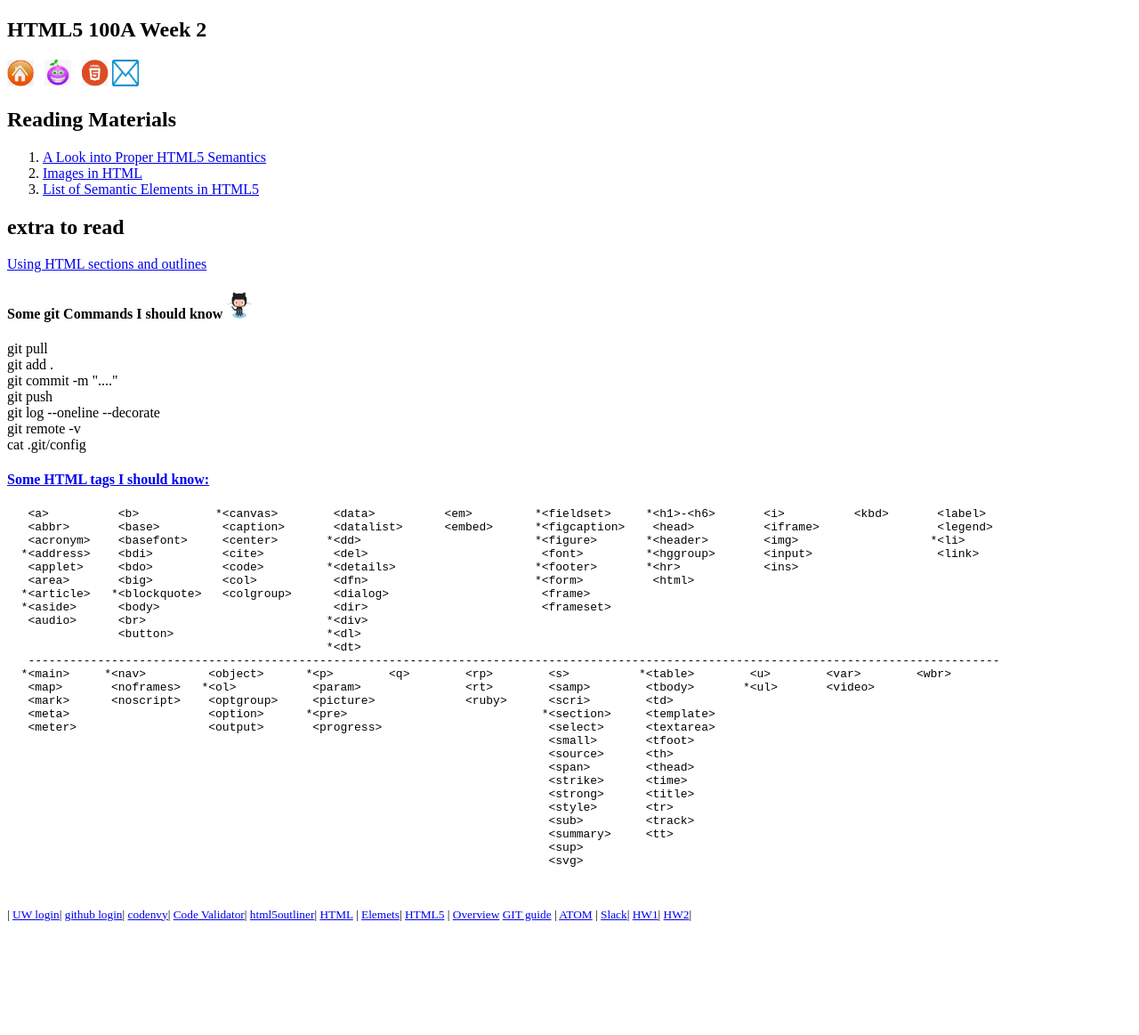
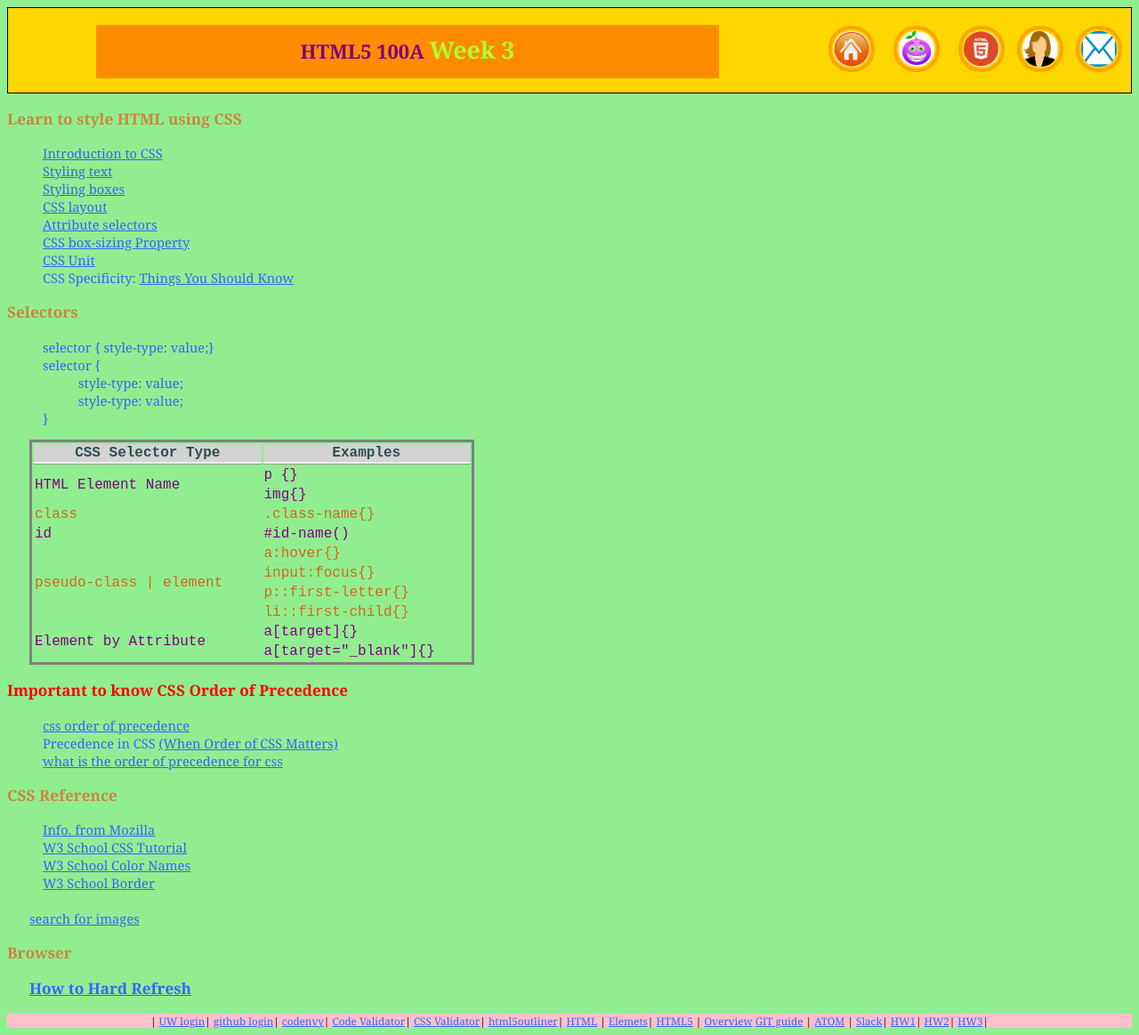
Before and after one commit to chanjessica/portfolio, a plain HTML site: page index.html in a window 1280 px wide. Shown: the whole page at 89% size. Before the commit the page ends 1044 px from the top, so only its background shows below. Drawn offline with Linux system fonts and the light colour scheme.

Commit message:
add image, rename w2 index file to week2, add a new index file, add a things-to-do file  and stylesheet

```diff
--- a/index.html
+++ b/index.html
@@ -2,85 +2,111 @@
 <html lang="en">
  <head>
    <meta charset="utf-8">
-      <title>HW2</title>
+      <title>HW3</title>
+	<link rel="stylesheet" type="text/css" href="styles/stylesheet.css">
   </head>
 <body>
 <section>
-<h1>HTML5 100A Week 2</h1>
+	<h1>HTML5 100A <span id="wk">Week 3</span>	</h1>
 		<header>
 		<nav>
-			<a href="index.html"><img src="images/home.png" alt="portfolio" width="30" height="30"></a> &nbsp;
-			<a href="things-to-do.html"><img src="images/smiley-berry.png" alt="Things to do" width="30" height="30"></a> &nbsp;
-			<a href="https://chanjessica.github.io/semantic-elements/" target="_blank"><img src="images/html5.png" alt="Semantic Elements" width="30" height="30"></a>
-			<a href="mailto:jchan_sea@yahoo.com"><img src="images/envelope.png" alt="email to jchan_sea@yahoo.com" width="30" height="30"></a>
+			<h4>
+				<a href="index.html"><img src="images/home.png" alt="portfolio"></a> &nbsp;
+				<a href="things-to-do.html"> <img src="images/smiley-berry.png" alt="Things to do"></a> &nbsp;
+			<a href="https://chanjessica.github.io/semantic-elements/" target="_blank"><img src="images/html5.png" alt="Semantic Elements" ></a>
+			<a href="https://ilvhk2.github.io/HappyBowl/" target="_blank"> <img src="images/female.png" alt="https://ilvhk2.github.io/HappyBowl/" ></a>
+				<a href="mailto:jchan_sea@yahoo.com"><img src="images/envelope.png" alt="email to jchan_sea@yahoo.com" ></a>
+			</h4>
 		</nav>
 	</header>
 	<article>
-	<h2>  Reading Materials </h2>
+		<h3>Learn to style HTML using CSS</h3>
 		<ol>
-		<li><a href="https://www.hongkiat.com/blog/html-5-semantics/" target="_blank">A Look into Proper HTML5 Semantics </a></li>
-		<li><a href="https://developer.mozilla.org/en-US/docs/Learn/HTML/Multimedia_and_embedding/Images_in_HTML" target="_blank">Images in HTML</a></li>
-		<li><a href="https://www.w3schools.com/html/html5_semantic_elements.asp" target="_blank">List of Semantic Elements in HTML5</a></li>
+		<li><a href="https://developer.mozilla.org/en-US/docs/Learn/CSS/Introduction_to_CSS" target="_blank">Introduction to CSS</a>
+		<li><a href="https://developer.mozilla.org/en-US/docs/Learn/CSS/Styling_text" target="_blank">Styling text</a>
+		<li><a href="https://developer.mozilla.org/en-US/docs/Learn/CSS/Styling_boxes" target="_blank">Styling boxes</a>
+		<li><a href="https://developer.mozilla.org/en-US/docs/Learn/CSS/CSS_layout" target="_blank">CSS layout</a>
+		<li><a href="https://developer.mozilla.org/en-US/docs/Learn/CSS/Introduction_to_CSS/Attribute_selectors" target="_blank">Attribute selectors</a>
+		<li><a href="https://www.w3schools.com/CSSref/css3_pr_box-sizing.asp"  target="_blank">CSS box-sizing Property</a>
+		<li><a href="https://www.w3schools.com/cssref/css_units.asp" target="_blank">CSS Unit</a>
+		<li>CSS Specificity: <a href="https://www.smashingmagazine.com/2007/07/css-specificity-things-you-should-know/" target="_blank">Things You Should Know</a></li>
 		</ol>
 	</article>
+
 	<article>
-<h2> extra to read</h2>
-<a href="https://developer.mozilla.org/en-US/docs/Web/Guide/HTML/Using_HTML_sections_and_outlines" target="_blank">Using HTML sections and outlines </a>
+		<h3>Selectors</h3>
+		<ul>
+		<li>selector { style-type: value;}</li>
+		<li>selector { </li>
+			<ul>
+			<li>style-type: value;</li>
+			<li>style-type: value;</li>
+		</ul>
+		<li>}</li>
+		</ul>
+
+		<table>
+		<tr><th>CSS Selector Type</th><th>Examples</th></tr>
+		<tr class="violet">
+			<td rowspan="2">HTML Element Name		</td><td>p {}		</td>
+		</tr>
+		<tr class="violet"><td>img{}</td></tr>
+		<tr class="brown">
+			<td>class</td><td>.class-name{}		</td>
+		</tr>
+		<tr class="violet">
+			<td>id</td><td>#id-name()		</td>
+		</tr>
+		<tr class="brown">
+			<td rowspan="4">pseudo-class | element</td><td> a:hover{}		</td>
+		</tr>
+		<tr class="brown"><td>input:focus{} </td></tr>
+		<tr class="brown"><td>p::first-letter{} </td></tr>
+		<tr class="brown"><td>li::first-child{} </td></tr>
+		<tr  class="violet">
+			<td rowspan="2">Element by Attribute</td><td>a[target]{}</td>
+		</tr>
+		<tr class="violet"><td>a[target="_blank"]{} </td></tr>
+		</table>
 	</article>
 
+	<article>
+		<h3 class="important">Important to know CSS Order of Precedence </h3>
+		<ol>
+			<li><a href="https://docs.bmc.com/docs/ars1808/css-order-of-precedence-820499184.html" target="_blank">css order of precedence </a></li>
+			<li>Precedence in CSS <a href="https://css-tricks.com/precedence-css-order-css-matters/" target="_blank">(When Order of CSS Matters) </a></li>
+			<li><a href="https://stackoverflow.com/questions/25105736/what-is-the-order-of-precedence-for-css" target="_blank">what is the order of precedence for css </a></li>
+		</ol>
+	<article>
+
+	<article>
+		<h3>CSS Reference</h3>
+		<ul>
+			<li><a href="https://developer.mozilla.org/en-US/docs/Web/CSS/Reference" target="_blank">Info. from Mozilla</a></li>
+			<li><a href="https://www.w3schools.com/css/default.asp" target="_blank">W3 School CSS Tutorial</a>	</li>
+			<li><a href="https://www.w3schools.com/colors/colors_names.asp" target="_blank">W3 School Color Names</a>	</li>
+			<li><a href="https://www.w3schools.com/css/css_border.asptarget="_blank">W3 School Border</a>	</li>
+		</ul>
+
 		<aside>
-	<h4>Some git Commands I should know <a href="https://github.com/joshnh/Git-Commands" target="_blank"><img src="images/Octocat.jpg" alt="git logo" width="30" height="30"> </a></h4>
-	<p>	git pull
-	<br>git add .
-	<br>git commit -m "...."
-	<br>git push
-	<br>git log --oneline --decorate
-	<br>git remote -v
-	<br>cat .git/config
-	</p>
+				<a href="https://search.creativecommons.org/" target="_blank">search for images</a>
 		</aside>
 
-<aside>
-	<h4><a href="https://www.w3schools.com/tags/" target="_blank">Some HTML tags I should know:</a></h4>
-<pre>
-   &lt;a&gt;          &lt;b&gt;           *&lt;canvas&gt;        &lt;data&gt;          &lt;em&gt;         *&lt;fieldset&gt;     *&lt;h1&gt;-&lt;h6&gt;       &lt;i&gt;          &lt;kbd&gt;       &lt;label&gt;
-   &lt;abbr&gt;       &lt;base&gt;         &lt;caption&gt;       &lt;datalist&gt;      &lt;embed&gt;      *&lt;figcaption&gt;    &lt;head&gt;          &lt;iframe&gt;                 &lt;legend&gt;
-   &lt;acronym&gt;    &lt;basefont&gt;     &lt;center&gt;       *&lt;dd&gt;                         *&lt;figure&gt;       *&lt;header&gt;        &lt;img&gt;                   *&lt;li&gt;
-  *&lt;address&gt;    &lt;bdi&gt;          &lt;cite&gt;          &lt;del&gt;                         &lt;font&gt;         *&lt;hggroup&gt;       &lt;input&gt;                  &lt;link&gt;
-   &lt;applet&gt;     &lt;bdo&gt;          &lt;code&gt;         *&lt;details&gt;                    *&lt;footer&gt;       *&lt;hr&gt;            &lt;ins&gt;
-   &lt;area&gt;       &lt;big&gt;          &lt;col&gt;           &lt;dfn&gt;                        *&lt;form&gt;          &lt;html&gt;
-  *&lt;article&gt;   *&lt;blockquote&gt;   &lt;colgroup&gt;      &lt;dialog&gt;                      &lt;frame&gt;
-  *&lt;aside&gt;      &lt;body&gt;                         &lt;dir&gt;                         &lt;frameset&gt;
-   &lt;audio&gt;      &lt;br&gt;                          *&lt;div&gt;
-                &lt;button&gt;                      *&lt;dl&gt;
-                                              *&lt;dt&gt;
-   --------------------------------------------------------------------------------------------------------------------------------------------
-  *&lt;main&gt;     *&lt;nav&gt;         &lt;object&gt;      *&lt;p&gt;        &lt;q&gt;        &lt;rp&gt;        &lt;s&gt;          *&lt;table&gt;        &lt;u&gt;        &lt;var&gt;        &lt;wbr&gt;
-   &lt;map&gt;       &lt;noframes&gt;   *&lt;ol&gt;           &lt;param&gt;               &lt;rt&gt;        &lt;samp&gt;        &lt;tbody&gt;       *&lt;ul&gt;       &lt;video&gt;
-   &lt;mark&gt;      &lt;noscript&gt;    &lt;optgroup&gt;     &lt;picture&gt;             &lt;ruby&gt;      &lt;scri&gt;        &lt;td&gt;
-   &lt;meta&gt;                    &lt;option&gt;      *&lt;pre&gt;                            *&lt;section&gt;     &lt;template&gt;
-   &lt;meter&gt;                   &lt;output&gt;       &lt;progress&gt;                        &lt;select&gt;      &lt;textarea&gt;
-                                                                              &lt;small&gt;       &lt;tfoot&gt;
-                                                                              &lt;source&gt;      &lt;th&gt;
-                                                                              &lt;span&gt;        &lt;thead&gt;
-                                                                              &lt;strike&gt;      &lt;time&gt;
-                                                                              &lt;strong&gt;      &lt;title&gt;
-                                                                              &lt;style&gt;       &lt;tr&gt;
-                                                                              &lt;sub&gt;         &lt;track&gt;
-                                                                              &lt;summary&gt;     &lt;tt&gt;
-                                                                              &lt;sup&gt;
-                                                                              &lt;svg&gt;
+	</article>
 
-											</pre>
+		<h3>Browser</a>
+		 <p>
+		 <a href="https://www.getfilecloud.com/blog/2015/03/tech-tip-how-to-do-hard-refresh-in-browsers/" target="_blank">How to Hard Refresh</a>
+	</article>
 
-</aside>
 
 <footer>
-	<nav> <small>|
+	<nav> |
 	<a href="https://apps.canvas.uw.edu/wayf" target="_blank">UW login</a>|
 	<a href="https://github.com/login" target="_blank">github login</a>|
 	<a href="https://codenvy.io/site/login" target="_blank">codenvy</a>|
 	<a href="http://validator.w3.org/" target="_blank">Code Validator</a>|
+	<a href="https://jigsaw.w3.org/css-validator/ target="_blank">CSS Validator</a>|
 	<a href="https://gsnedders.html5.org/outliner/" target="_blank">html5outliner</a>|
 	<a href="https://www.w3.org/WhatIs.html" target="_blank">HTML</a> |
 	<a href="https://developer.mozilla.org/en-US/docs/Web/HTML/Element" target="_blank">Elemets</a>|
@@ -90,10 +116,9 @@
 	<a href="https://flight-manual.atom.io/" target="_blank">ATOM</a> |
 	<a href="https://uwpcefrontend-r7r1942.slack.com/" target="_blank">Slack</a>|
 	<a href="https://chanjessica.github.io/semantic-elements/" target="_blank">HW1</a>|
-	<a href="https://chanjessica.github.io/portfolio/">HW2</a>|
-	</small>
+	<a href="week2.html" target="_blank">HW2</a>|
+	<a href="index.html">HW3</a>|
 	</nav>
-
 </footer>
 </section>
 </body>
--- /dev/null
+++ b/styles/stylesheet.css
@@ -0,0 +1,94 @@
+@CHARSET "UTF-8";
+body {
+      background-color: lightgreen;
+      font-family: georgia, serif, Georgia, 'Times New Roman', Times;
+      font-size: 11pt;
+}
+#wk{  font-size: 20pt;
+     color: greenyellow;
+}
+.important { color:red;}
+.important:hover {
+                  color:orange;
+                  background:red;
+}
+.violet { color: purple  ; }
+.brown { color: Chocolate  ;}
+h1 {
+     text-align:center;
+     color: purple;
+    background-color:darkorange;
+     padding-top: 10px ;
+     width: 700px ;
+     height: 50px;
+     margin-top: 20px;
+     margin-left: 100px;
+     float: left;
+}
+h2 { color : purple; }
+h3 { color:  peru; }
+nav { background-color: black; }
+header nav {
+            border: 1px;
+            border-style: solid ;
+            border-color: black;
+            background-color: gold;
+            text-align:right;
+}
+footer nav {
+            border: 2px ;
+            border-style: solid;
+            border-color: black;
+            text-align:center;
+            background: pink    ;
+            font-size: 80%; border: 2px;
+}
+p {
+    text-indent: 25px;
+    text-align: justify;
+}
+dt { padding-left: 25px; }
+a:link {
+        color: #3366ff;
+        text-decoration: underline;
+}
+a:visited { color:white; }
+a:hover {  background: yellow; }
+a:active {  color:red; }
+li {
+    list-style-type:none;
+    color: #3366ff;
+}
+img {
+      border: 4px;
+      color: orange ;
+      border-style: solid ;
+    /*  margin: 0px;  */
+}
+nav img {
+         margin: 0 10px 0 0;
+         padding: 2px;
+         width: 40px;
+         height: 40px;
+         border-radius: 25px;
+}
+figcaption {
+    color:darkgrey;
+    margin-left: -25px;
+}
+table {
+        margin-left: 25px;
+        font-family: 'Courier New', Courier, monospace;
+        font-size: 12pt;
+        color: darkslategray;
+        border-style: solid;
+        width: 500px;
+}
+th {
+    background: lightgrey;
+    border-bottom-style: ridge;
+}
+aside {
+    margin-top: 20px;
+    margin-left: 25px;
+}
```
Also changed, not shown: things-to-do.html (+22 -16 lines), week2.html (added, +100 -0 lines), images/female.png (added). Lines whose indentation alone changed are shown as unchanged.
